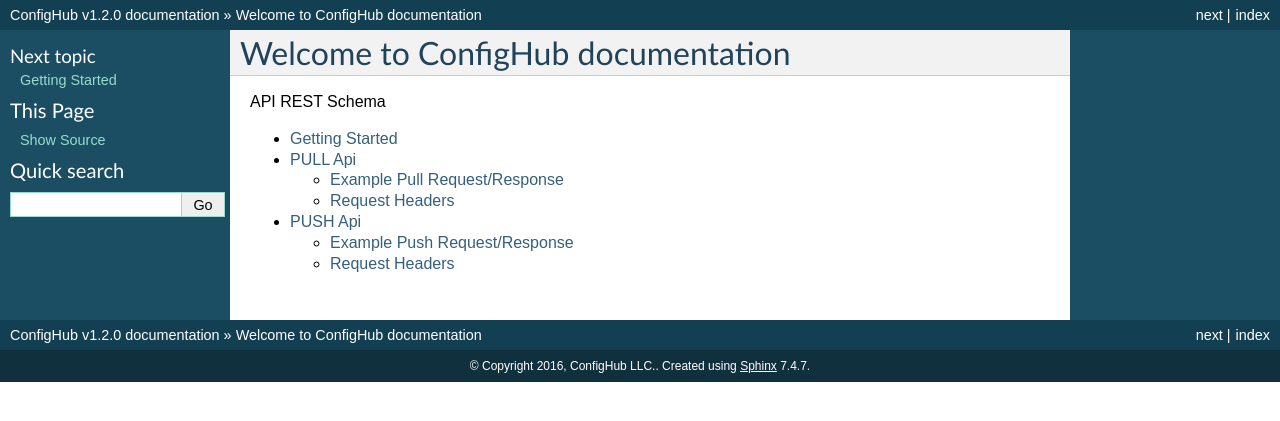
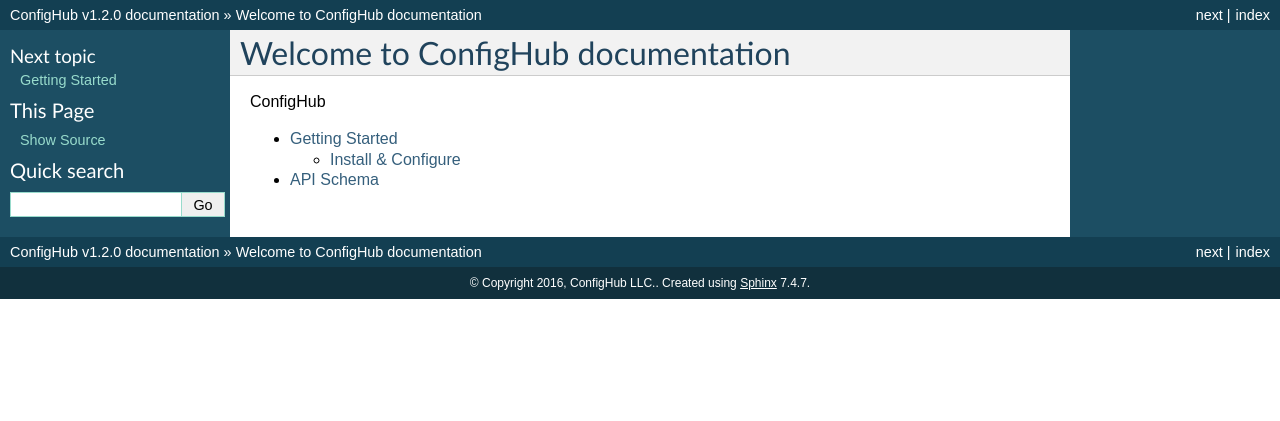
Before and after one commit to ConfigHubPub/Docs, a Sphinx documentation site: the page built from documentation/index.rst, in a window 1280 px wide. Shown: the top 421 px of the page. Built offline with Sphinx 7.4.7, drawn with Linux system fonts in a browser that asks for light colours; pages that are not in the unit, such as notebooks, are missing from menus.

```diff
--- a/documentation/index.rst
+++ b/documentation/index.rst
@@ -10,8 +10,7 @@ Welcome to ConfigHub documentation
 
 .. toctree::
    :maxdepth: 2
-   :caption: API REST Schema
+   :caption: ConfigHub
 
    pages/getting_started
-   pages/rest/api_pull
-   pages/rest/api_push
+   pages/schema
--- a/documentation/pages/getting_started.rst
+++ b/documentation/pages/getting_started.rst
@@ -8,7 +8,7 @@ The fastest way to evaluate ConfigHub is to use the online demo version.
 todo: Add demo line
 
 .. toctree::
-:titlesonly:
+   :titlesonly:
 
    getting_started/download
    getting_started/install
```
Also changed, not shown: documentation/pages/schema.rst (added, +13 -0 lines), documentation/pages/schema/api_pull.rst (renamed from documentation/pages/rest/api_pull.rst), documentation/pages/schema/api_push.rst (renamed from documentation/pages/rest/api_push.rst).
